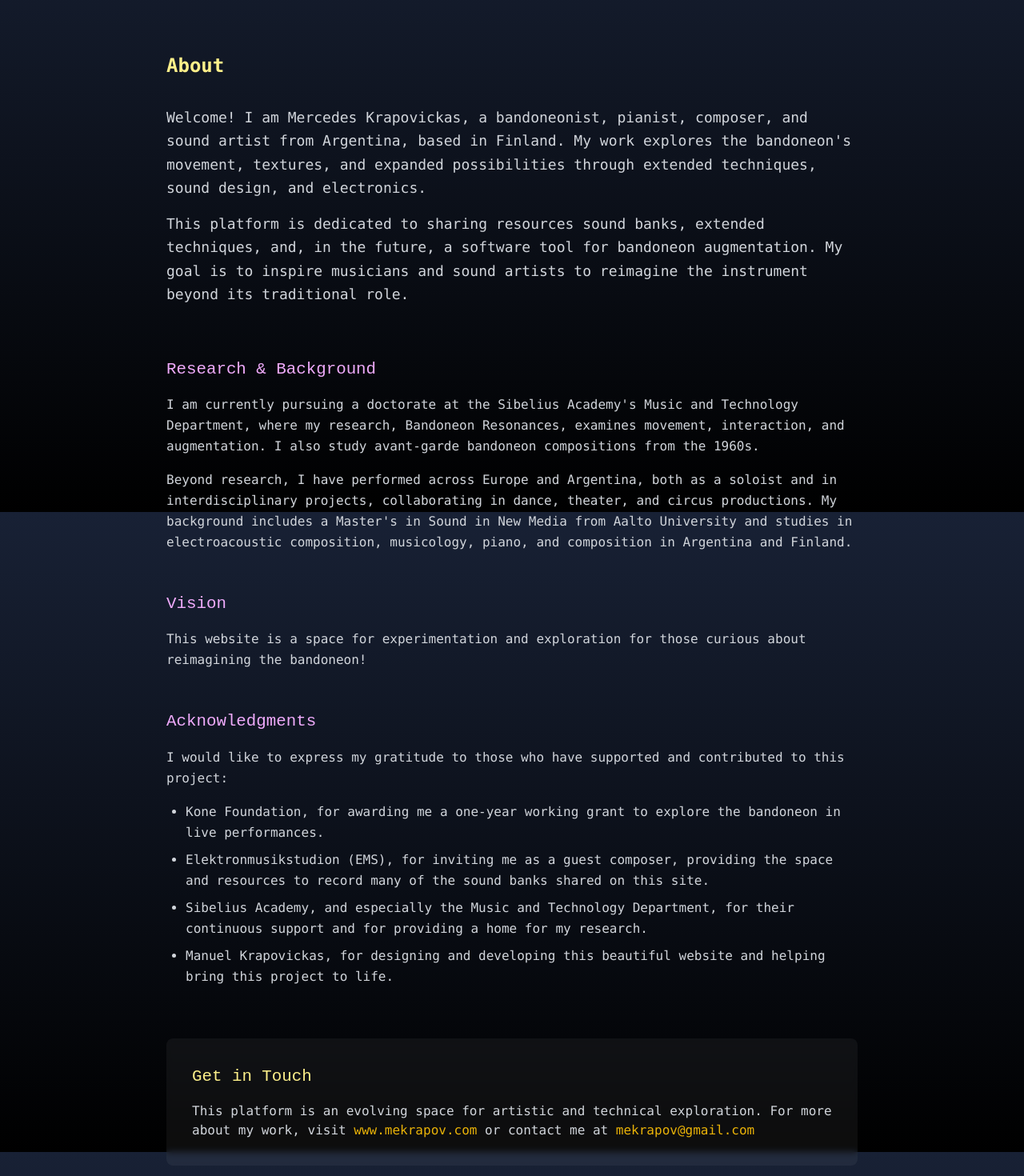
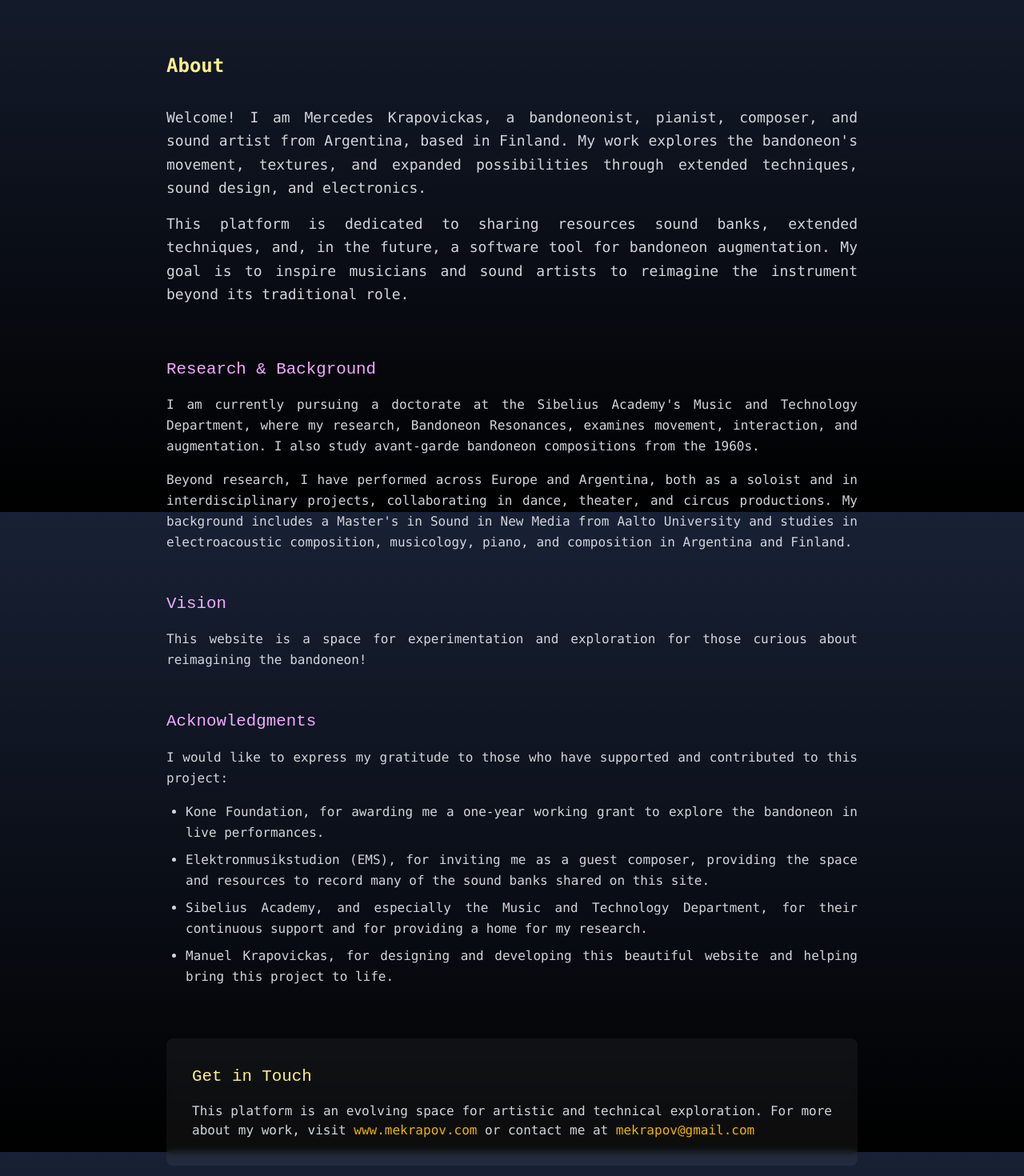
Before and after one commit to manuK1777/extended-bandoneon, a Next.js app: page /about in a window 1280 px wide. Shown: the part 160-1630 px from the top of the page at 80% size. Built offline with nearby package versions, Linux system fonts and the light colour scheme.

Commit message:
Justify about page, paragraph texts

```diff
--- a/app/(with-header-footer)/about/page.tsx
+++ b/app/(with-header-footer)/about/page.tsx
@@ -4,7 +4,7 @@ export default function AboutPage() {
       {/* Hero section */}
       <section className="mb-16">
         <h1 className="text-3xl md:text-4xl font-bold mb-8 text-yellow-200 font-heading">About</h1>
-        <div className="text-gray-300 font-body text-lg leading-relaxed">
+        <div className="text-gray-300 font-body text-lg leading-relaxed text-justify">
           <p className="mb-4">
             Welcome! I am Mercedes Krapovickas, a bandoneonist, pianist, composer, and sound artist from Argentina, based in Finland. My work explores the bandoneon&apos;s movement, textures, and expanded possibilities through extended techniques, sound design, and electronics.
           </p>
@@ -18,7 +18,7 @@ export default function AboutPage() {
       <div className="space-y-12">
         <section>
           <h2 className="text-2xl font-display mb-4 text-fuchsia-300">Research & Background</h2>
-          <div className="text-gray-300 font-body space-y-4 leading-relaxed">
+          <div className="text-gray-300 font-body space-y-4 leading-relaxed text-justify">
             <p>
               I am currently pursuing a doctorate at the Sibelius Academy&apos;s Music and Technology Department, where my research, Bandoneon Resonances, examines movement, interaction, and augmentation. I also study avant-garde bandoneon compositions from the 1960s.
             </p>
@@ -30,7 +30,7 @@ export default function AboutPage() {
 
         <section>
           <h2 className="text-2xl font-display mb-4 text-fuchsia-300">Vision</h2>
-          <div className="text-gray-300 font-body space-y-4 leading-relaxed">
+          <div className="text-gray-300 font-body space-y-4 leading-relaxed text-justify">
             <p>
               This website is a space for experimentation and exploration for those curious about reimagining the bandoneon!
             </p>
@@ -39,7 +39,7 @@ export default function AboutPage() {
 
         <section>
           <h2 className="text-2xl font-display mb-4 text-fuchsia-300">Acknowledgments</h2>
-          <div className="text-gray-300 font-body space-y-4 leading-relaxed">
+          <div className="text-gray-300 font-body space-y-4 leading-relaxed text-justify">
             <p>
               I would like to express my gratitude to those who have supported and contributed to this project:
             </p>
@@ -56,7 +56,7 @@ export default function AboutPage() {
       {/* Contact section */}
       <section className="mt-16 bg-white/5 p-8 rounded-lg backdrop-blur-sm">
         <h2 className="text-2xl font-display mb-4 text-yellow-200">Get in Touch</h2>
-        <div className="text-gray-300 font-body">
+        <div className="text-gray-300 font-body text-justify">
           <p>
             This platform is an evolving space for artistic and technical exploration. For more about my work, visit{' '}
             <a
```
